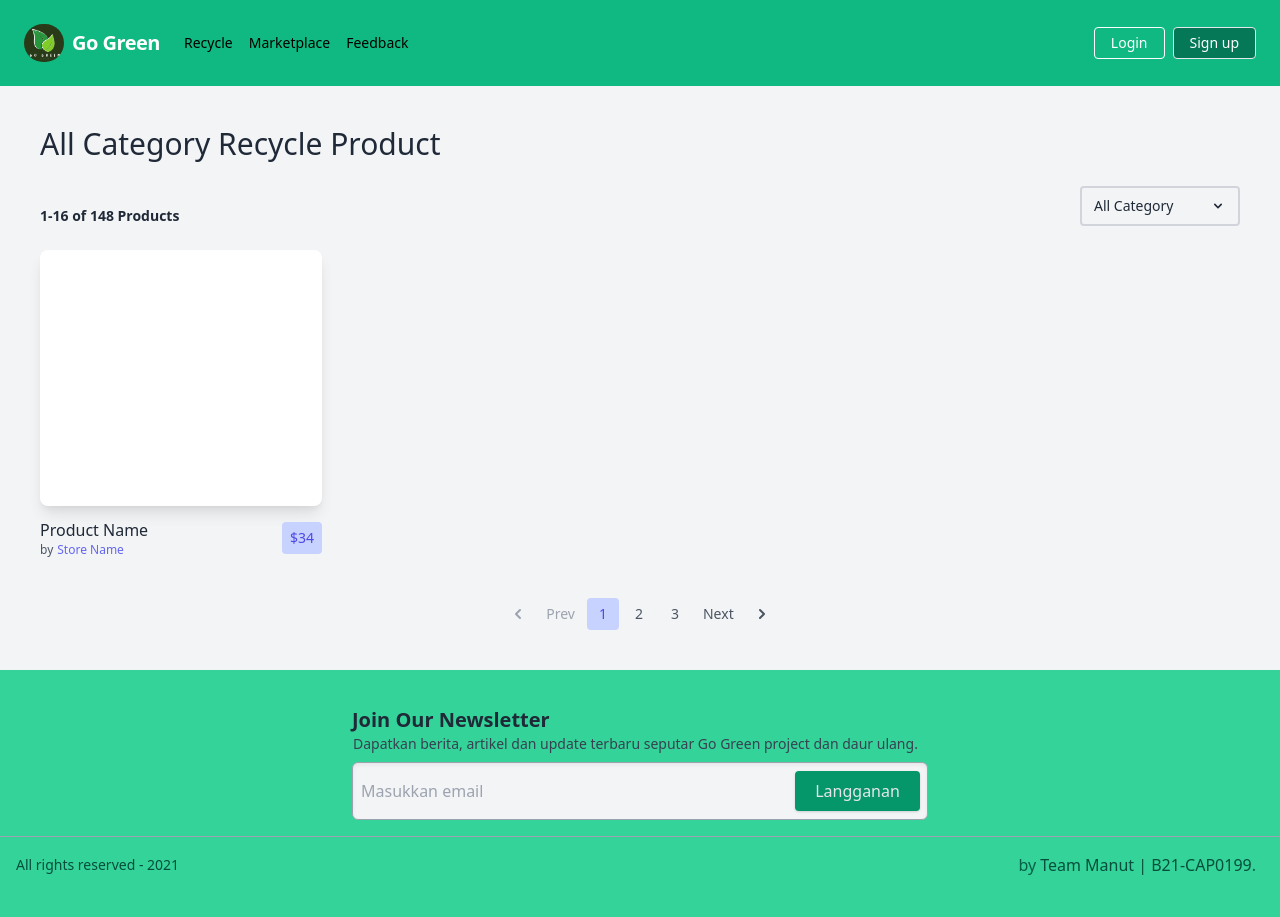
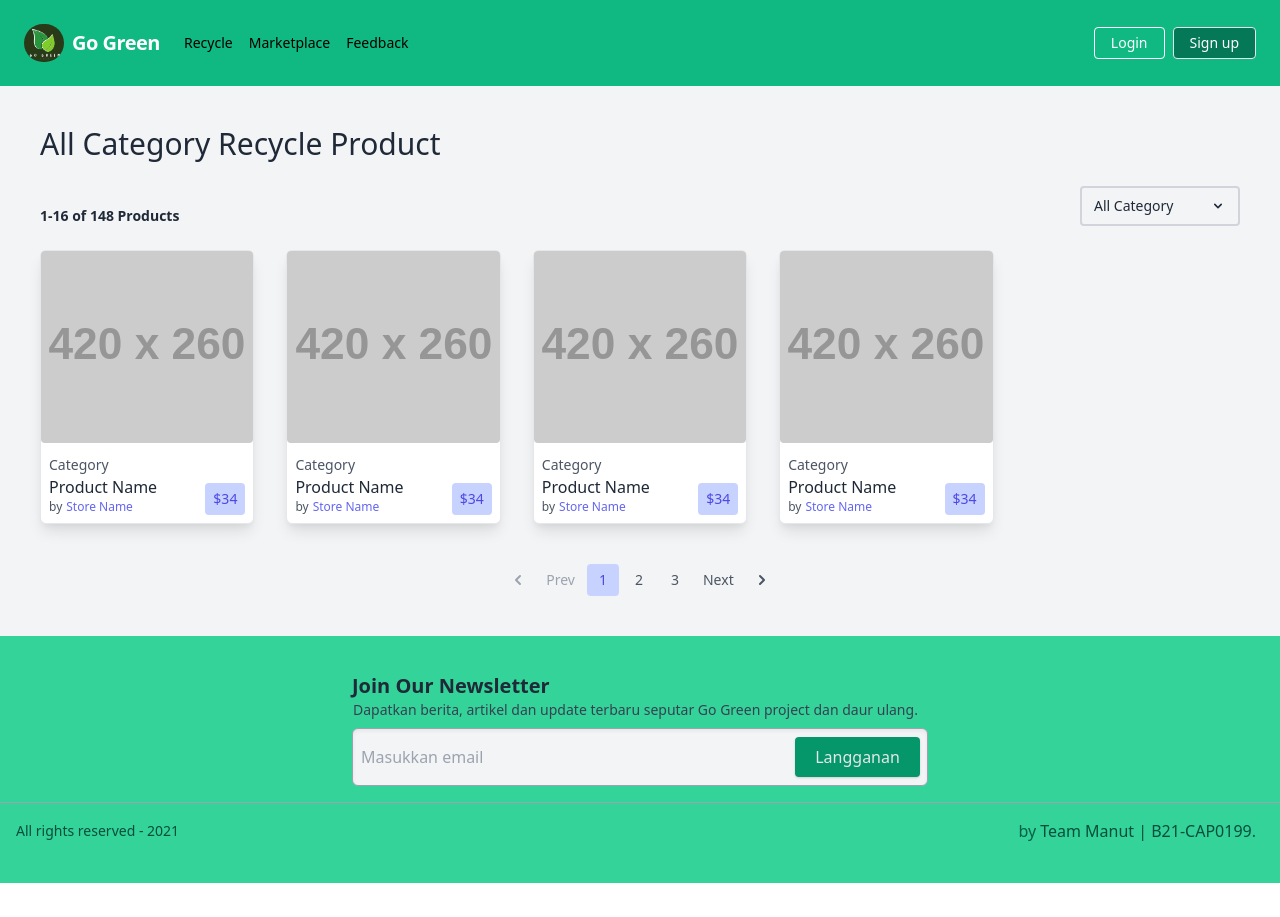
Before and after one commit to Dinel13/Go-green-projects, a React (Create React App) app: page /marketplace in a window 1280 px wide. After the commit the page ends 883 px from the top, so only its background shows below. Built offline with nearby package versions, Linux system fonts and the light colour scheme.

Commit message:
add product

```diff
--- /dev/null
+++ b/src/components/product/Product.js
@@ -0,0 +1,40 @@
+import React from "react";
+import { Link } from "react-router-dom";
+
+export default function Product() {
+  return (
+    <div className="xl:w-1/5  lg:w-1/4 md:w-1/3 sm:w-1/2 p-4 w-full ">
+      <Link
+        to="/"
+        className="h-full flex flex-col items-center pb-2 bg-white border shadow-lg rounded-md transition duration-500 ease-in-out hover:bg-gray-200 transform hover:-translate-y-1 hover:scale-105"
+      >
+        <div className="block relative h-48 rounded  overflow-hidden">
+          <img
+            alt="ecommerce"
+            className="object-cover object-center w-full h-full block"
+            src="https://dummyimage.com/420x260"
+          />
+        </div>
+        <div className="flex items-end justify-between w-full mt-3 px-2">
+          <div className="flex flex-col justify-start">
+            <p className="font-medium text-left text-sm text-gray-600">
+              Category
+            </p>
+            <Link to="/" className="font-medium">
+              Product Name
+            </Link>
+            <Link to="/seller/" className="flex items-center" href="#">
+              <span className="text-xs font-medium text-gray-600">by</span>
+              <span className="text-xs font-medium ml-1 text-indigo-500">
+                Store Name
+              </span>
+            </Link>
+          </div>
+          <span className="flex items-center h-8 bg-indigo-200 text-indigo-600 text-sm px-2 rounded">
+            $34
+          </span>
+        </div>
+      </Link>
+    </div>
+  );
+}
--- a/src/pages/Marketplace.js
+++ b/src/pages/Marketplace.js
@@ -1,6 +1,7 @@
 import React from "react";
 import { Link } from "react-router-dom";
 import Pagination from "../components/pagination/Pagination";
+import Product from "../components/product/Product";
 
 import "./marketplace.css";
 
@@ -79,27 +80,11 @@ export default function Marketplace() {
           </div>
         </button>
       </div>
-      <div className="grid 2xl:grid-cols-5 xl:grid-cols-4 lg:grid-cols-3 sm:grid-cols-2 grid-cols-1 gap-x-6 gap-y-12 w-full mt-6">
-        {/* Product Tile Start */}
-        <div>
-          <a href="#" className="block h-64 rounded-lg shadow-lg bg-white"></a>
-          <div className="flex items-center justify-between mt-3">
-            <div>
-              <a href="#" className="font-medium">
-                Product Name
-              </a>
-              <a className="flex items-center" href="#">
-                <span className="text-xs font-medium text-gray-600">by</span>
-                <span className="text-xs font-medium ml-1 text-indigo-500">
-                  Store Name
-                </span>
-              </a>
-            </div>
-            <span className="flex items-center h-8 bg-indigo-200 text-indigo-600 text-sm px-2 rounded">
-              $34
-            </span>
-          </div>
-        </div>
+      <div className="flex flex-wrap -m-4 mt-2">
+        <Product />
+        <Product />
+        <Product />
+        <Product />
       </div>
       <Pagination />
     </section>
```
